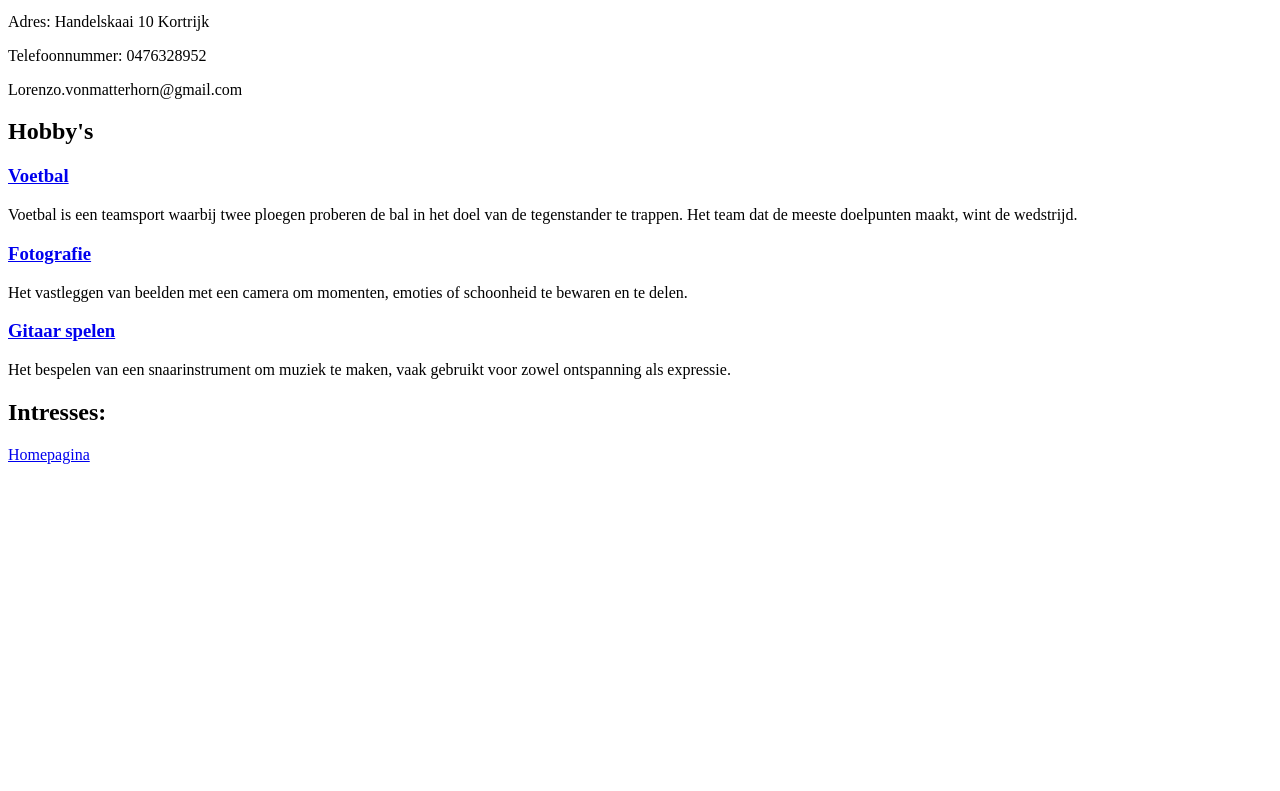
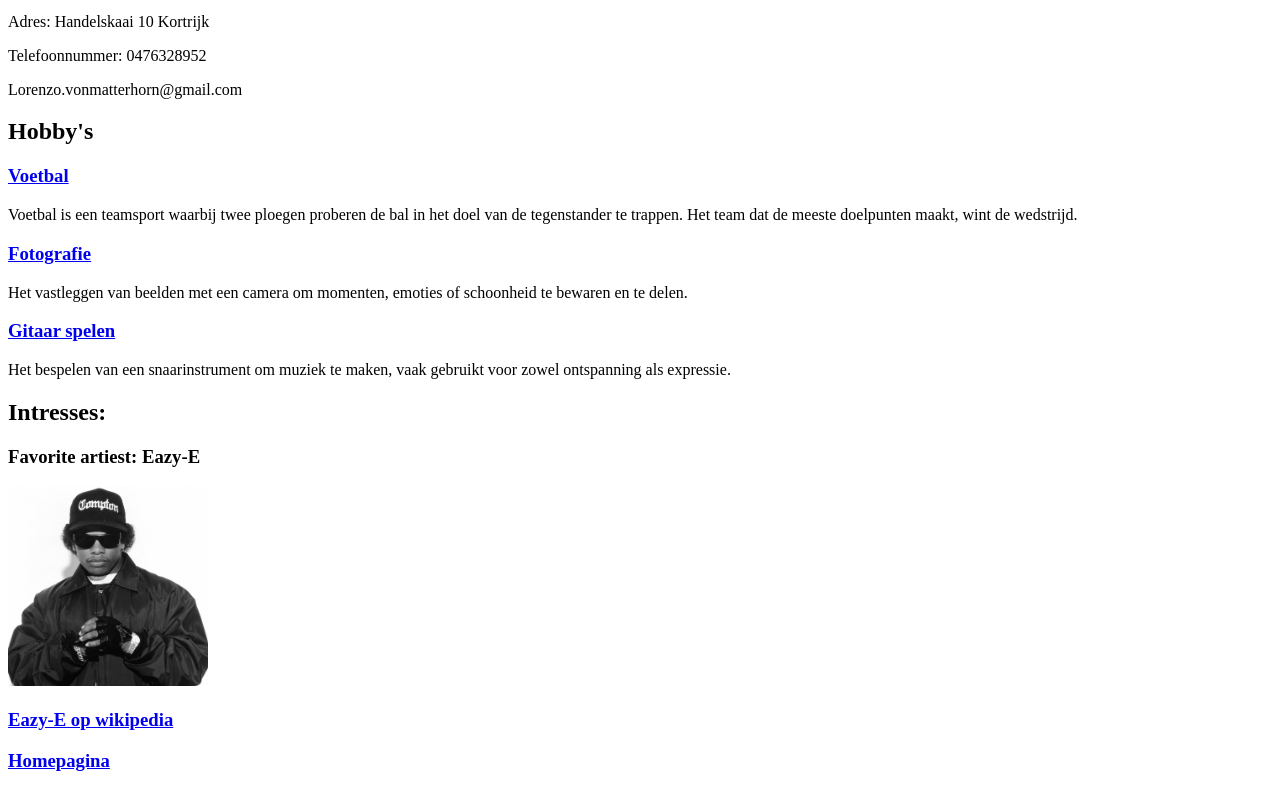
Before and after one commit to RobbertPauwels/webdevelopment, a plain HTML site: page Labo_3/Personal_Homepage.html in a window 1280 px wide. Shown: the part 388-1179 px from the top of the page. Before the commit the page ends 860 px from the top, so only its background shows below. Drawn offline with Linux system fonts and the light colour scheme.

Commit message:
labo 3 commit 6

```diff
--- a/Labo_3/Personal_Homepage.html
+++ b/Labo_3/Personal_Homepage.html
@@ -20,8 +20,9 @@
     <h3><a href="https://nl.wikipedia.org/wiki/Gitaar">Gitaar spelen</a></h3>
     <p>Het bespelen van een snaarinstrument om muziek te maken, vaak gebruikt voor zowel ontspanning als expressie.</p>
     <h2>Intresses:</h2>
-
-
-    <a href="../index.html">Homepagina</a>
+    <h3>Favorite artiest: Eazy-E</h3>
+    <img src="Image/eazy-e.jpg" style="width: 200px; height: auto;" alt="Eazy-E">
+    <h3><a href="https://nl.wikipedia.org/wiki/Eazy-E">Eazy-E op wikipedia</a></h3>
+    <h3><a href="../index.html">Homepagina</a></h3>
 </body>
 </html>
```
Also changed, not shown: Labo_3/Image/eazy-e.jpg (added).
